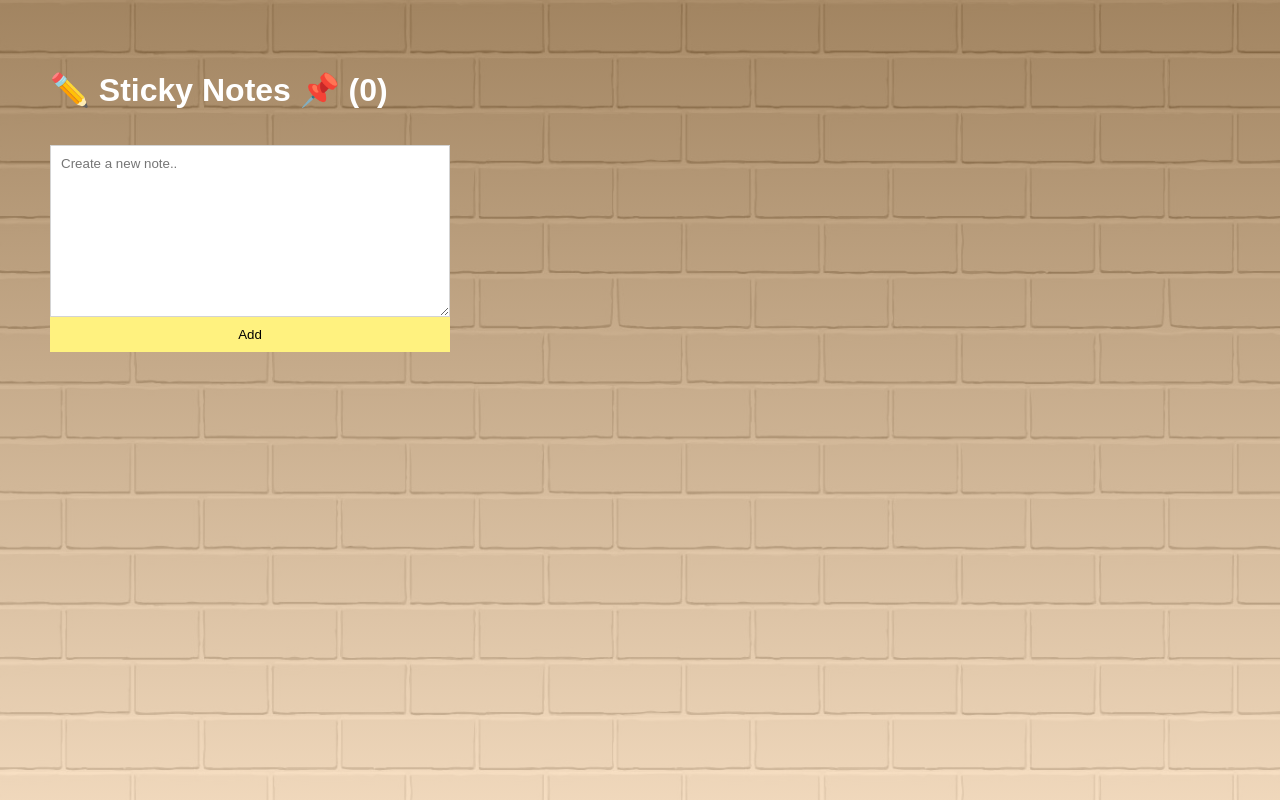
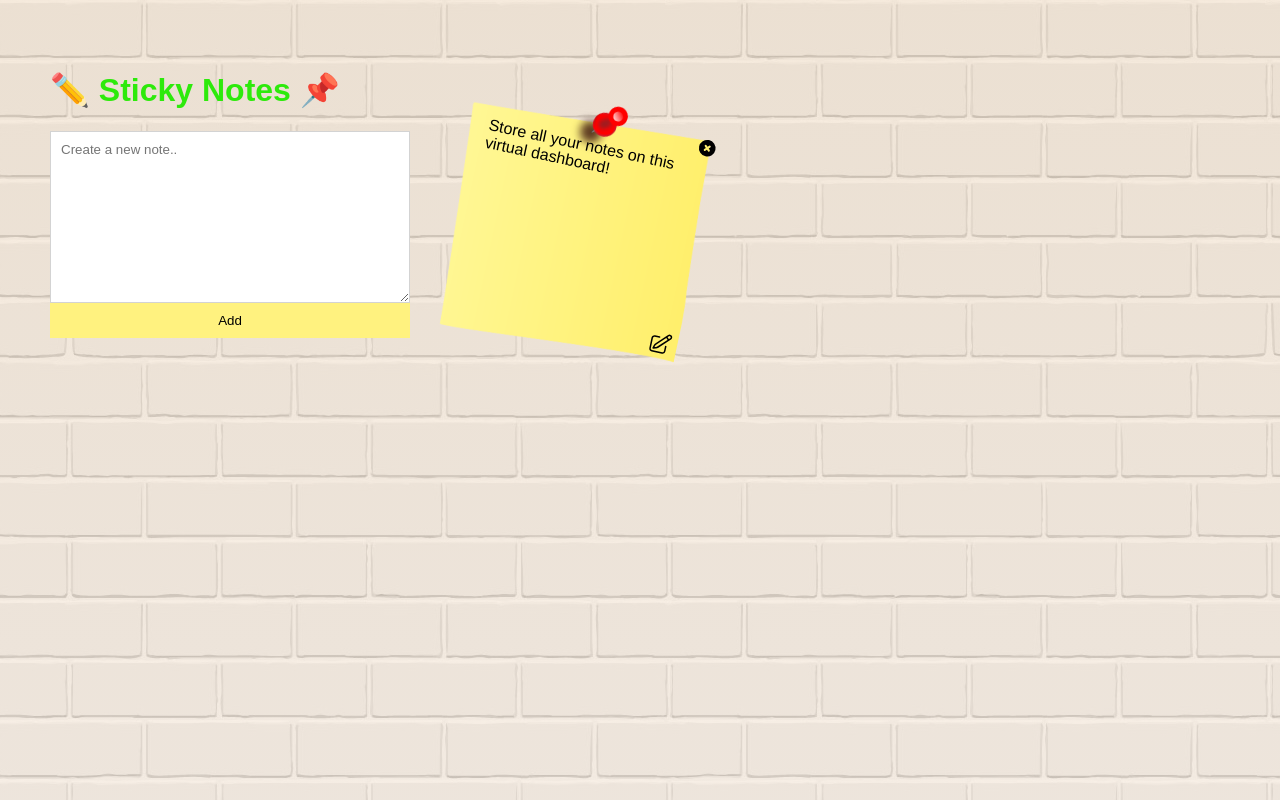
Before and after one commit to NotYourTypicalDeveloper/virtual-postit, a React (Vite) app: page / in a window 1280 px wide. Built offline with nearby package versions, Linux system fonts and the light colour scheme.

Commit message:
Added Editing feature, removed unwanted counting and date stamp features

```diff
--- a/src/App.jsx
+++ b/src/App.jsx
@@ -3,29 +3,43 @@ import { useState, useReducer } from "react";
 import { v4 as uuid } from "uuid";
 import Postit from "./components/Postit.jsx";
 
-const initialNotesState = {
-  lastNoteCreated: null,
-  totalNotes: 0,
-  notes: [],
-};
-
+const initialNotesState = [
+  {
+    id: 1,
+    text: "Store all your notes on this virtual dashboard!",
+    rotate: 12,
+  },
+];
 const notesReducer = (prevState, action) => {
   switch (action.type) {
+    // ADD NEW NOTE_____
     case "ADD_NOTE": {
-      const newState = {
-        lastNoteCreated: new Date().toTimeString().slice(0, 8),
-        totalNotes: prevState.notes.length + 1,
-        notes: [...prevState.notes, action.payload],
-      };
+      const newState = [...prevState, action.payload];
       return newState;
     }
+    // UPDATE EXISTING NOTE_____
+    case "UPDATE_NOTE": {
+      const indexToReplace = prevState.findIndex(
+        (elem) => elem.id === action.payload.id
+      );
+
+      if (indexToReplace === -1) {
+        console.warn("No note found with the given id.");
+        return prevState;
+      }
+
+      const prevStateNotesSplice = [...prevState];
+      const newState = prevStateNotesSplice.splice(indexToReplace, 1, {
+        ...prevState[indexToReplace],
+        text: action.payload.text,
+      });
+      return newState;
+    }
+    // DELETE EXISTING NOTE_____
     case "DELETE_NOTE": {
-      const newState = {
-        ...prevState,
-        totalNotes: prevState.notes.length - 1,
-        notes: prevState.notes.filter((note) => note.id !== action.payload.id),
-      };
-      console.log("After DELETE_NOTE ", newState);
+      const newState = prevState.filter(
+        (note) => note.id !== action.payload.id
+      );
       return newState;
     }
   }
@@ -40,7 +54,6 @@ function App() {
     if (!noteInput) {
       return;
     }
-
     const newNote = {
       id: uuid(),
       text: noteInput,
@@ -50,27 +63,20 @@ function App() {
     dispatch({ type: "ADD_NOTE", payload: newNote });
   };
 
-  const dropNote = (e) => {
+  const dropNoteFn = (e) => {
     e.target.style.left = `${e.pageX - 50}px`;
     e.target.style.top = `${e.pageY - 50}px`;
   };
 
-  const dragOver = (e) => {
+  const dragOverFn = (e) => {
     e.stopPropagation();
     e.preventDefault();
   };
 
   return (
     <>
-      <div className="app" onDragOver={dragOver}>
-        <h1 className="app-title">
-          ✏️ Sticky Notes 📌 ({notesState.totalNotes})
-          <span>
-            {notesState.totalNotes > 0
-              ? `Last note created: ${notesState.lastNoteCreated}`
-              : ""}
-          </span>
-        </h1>
+      <div className="app" onDragOver={dragOverFn}>
+        <h1 className="app-title">✏️ Sticky Notes 📌</h1>
 
         <form onSubmit={addNote} className="note-form">
           <textarea
@@ -83,11 +89,11 @@ function App() {
           <button>Add</button>
         </form>
 
-        {notesState.notes.map((note) => (
+        {notesState.map((note) => (
           <Postit
             key={note.id}
             note={note}
-            dropNote={dropNote}
+            dropNoteFn={dropNoteFn}
             dispatch={dispatch}
           />
         ))}
--- a/src/App.scss
+++ b/src/App.scss
@@ -5,18 +5,22 @@
 body {
   margin: 0;
   font-family: Arial, Helvetica, sans-serif;
+  min-height: auto;
+  background-image: linear-gradient(
+      rgba(241, 222, 199, 0.6),
+      rgba(244, 230, 215, 0.6)
+    ),
+    url("./assets/brickwall-bg.jpg");
+  background-repeat: repeat;
 }
 
 .app {
   padding: 50px;
-  height: 100vh;
-  background-image: linear-gradient(rgba(#76450a, 0.6), rgba(#f8d0a1, 0.6)),
-    url("./assets/brickwall-bg.jpg");
-  background-size: cover;
+  min-height: 100vh;
 }
 
 h1 {
-  color: white;
+  color: rgb(45, 234, 11);
   span {
     display: block;
     color: darken(white, 20%);
@@ -29,7 +33,7 @@ h1 {
 .note-form {
   display: flex;
   flex-direction: column;
-  width: 400px;
+  width: 360px;
 
   textarea {
     font-family: Arial, Helvetica, sans-serif;
@@ -60,9 +64,9 @@ h1 {
   background-image: url("./assets/post-it-note.png");
   background-size: cover;
   top: 100px;
-  left: 300px;
-  height: 300px;
-  width: 300px;
+  left: 450px;
+  height: 250px;
+  width: 250px;
   padding: 20px;
 
   .text {
@@ -73,15 +77,29 @@ h1 {
     overflow-y: scroll;
   }
 
-  .close {
-    width: 15px;
-    height: 15px;
+  .control-btns-wrapper {
     position: absolute;
     right: 15px;
+  }
+  .close-btn {
+    right: 1px;
+    position: absolute;
+    width: 1.3rem;
+    top: 12px;
+    height: 1.3rem;
     transition: transform 0.3s ease;
 
     &:hover {
       transform: scale(1.6);
     }
   }
+
+  .edit-btn {
+    width: 1.5rem;
+    height: 1.5rem;
+    position: absolute;
+    bottom: 15px;
+    right: 5px;
+    transition: transform 0.3s ease;
+  }
 }
--- a/src/components/Postit.jsx
+++ b/src/components/Postit.jsx
@@ -1,14 +1,21 @@
-const Postit = ({ note, dropNote, dispatch }) => {
+import { useState } from "react";
+
+const Postit = ({ note, dropNoteFn, dispatch, editNoteFn: updateNoteFn }) => {
+  const [isEditing, setIsEditing] = useState(false);
+  const [currText, setCurrText] = useState(note.text);
+  const onEditClick = () => {
+    setIsEditing(!isEditing);
+  };
   return (
     <div
       className="note"
       style={{ transform: `rotate(${note.rotate}deg)` }}
       draggable="true"
-      onDragEnd={dropNote}
+      onDragEnd={dropNoteFn}
     >
       <div
         onClick={() => dispatch({ type: "DELETE_NOTE", payload: note })}
-        className="close"
+        className="close-btn"
       >
         <svg
           xmlns="http://www.w3.org/2000/svg"
@@ -22,7 +29,50 @@ const Postit = ({ note, dropNote, dispatch }) => {
           />
         </svg>
       </div>
-      <pre className="text">{note.text}</pre>
+
+      {isEditing ? (
+        <>
+          <input
+            value={currText}
+            onChange={(e) => setCurrText(e.target.value)}
+          />
+          <button
+            onClick={() => {
+              dispatch({
+                type: "UPDATE_NOTE",
+                payload: { id: note.id, text: currText },
+              });
+              setIsEditing(false);
+            }}
+          >
+            Save
+          </button>
+          <button
+            className="EditTodoCancel"
+            onClick={() => setIsEditing(false)}
+          >
+            Cancel
+          </button>
+        </>
+      ) : (
+        <pre className="text">{currText}</pre>
+      )}
+
+      <div className="edit-btn" onClick={onEditClick}>
+        <svg
+          xmlns="http://www.w3.org/2000/svg"
+          fill="none"
+          viewBox="0 0 24 24"
+          strokeWidth="1.5"
+          stroke="currentColor"
+        >
+          <path
+            strokeLinecap="round"
+            strokeLinejoin="round"
+            d="m16.862 4.487 1.687-1.688a1.875 1.875 0 1 1 2.652 2.652L10.582 16.07a4.5 4.5 0 0 1-1.897 1.13L6 18l.8-2.685a4.5 4.5 0 0 1 1.13-1.897l8.932-8.931Zm0 0L19.5 7.125M18 14v4.75A2.25 2.25 0 0 1 15.75 21H5.25A2.25 2.25 0 0 1 3 18.75V8.25A2.25 2.25 0 0 1 5.25 6H10"
+          />
+        </svg>
+      </div>
     </div>
   );
 };
```
